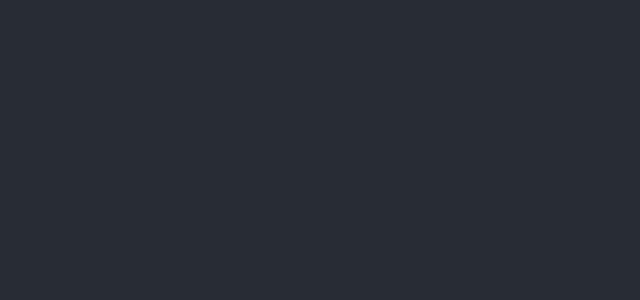
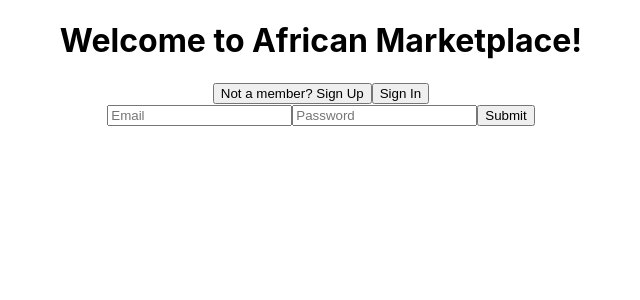
Before and after one commit to AfricanMarketplace-Lambda/frontend, a React (Create React App) app: page / in a window 1280 px wide. Shown: the top 300 px of the page, without its empty margins (319-959 px from the left). Built offline with nearby package versions, Linux system fonts and the light colour scheme; no server answers.

Commit message:
Finished login form skeleton and hashed out some basic functions. submit needs to be finished

```diff
--- a/src/App.js
+++ b/src/App.js
@@ -1,12 +1,74 @@
+
 import './App.css';
+import axios from 'axios'
+import React, { useEffect, useState }  from 'react'
+import Login from './Login'
 
-function App() {
+
+export default function App() {
+
+function itemMaker(raw){
+
+  const data = raw.data
+  return(
+   <div>
+     <img src= {data.picture} alt= {data.title}/>
+     <h3>{data.title}</h3>
+     <p>{data.price}</p>
+     <p>{data.description}</p>
+   </div>
+ )
+}
+
+const initialState = {
+  email: "",
+  password: "",
+}
+
+const [formValues, setFormValues] = useState(initialState)
+
+const onChange = (evt) => {
+  const { name, value } = evt.target
+  setFormValues({
+    ...formValues,
+    [name]: value
+  })}
+
+
+
+
+const onSubmit = evt => {
+  evt.preventDefault()
+  console.log(formValues)
+
+}
+
+
+useEffect(() => {
+axios
+    .get(`https://tt17-african-marketplace.herokuapp.com/items`)
+    .then(res => {
+      res.data.forEach(document.querySelector('.itemCard').appendChild(itemMaker(res)))
+      })
+     .catch(err => console.log(err))
+},[])
+
+
+
+
   return (
     <div className="App">
-      <header className="App-header">
-      </header>
+    <div>
+      <h1>Welcome to African Marketplace!</h1>
+      <nav>
+        <button>Not a member? Sign Up</button>
+        <button >Sign In</button>
+      </nav>
+      <div className= 'itemCard'>
+        <Login onChange= {onChange} onSubmit= {onSubmit} values= {formValues}/>
+      </div>
+    </div>
+
     </div>
   );
-}
-
-export default App;
+};
--- /dev/null
+++ b/src/Login.js
@@ -0,0 +1,32 @@
+
+import React from 'react'
+
+export default function Login(props) {
+
+    const {onChange, onSubmit, values} = props
+
+
+
+
+return (
+ <div>
+     <form
+     onSubmit= {onSubmit}>
+    <input
+        type="email"
+        value={values.email}
+        onChange={onChange}
+        name='email'
+        placeholder= "Email"/>
+    <input
+        type="text"
+        placeholder= "Password"
+        name='password'
+        value= {values.password}
+        onChange= {onChange}
+        />
+    <button>Submit</button>
+    </form>
+</div>
+
+)}
```
Also changed, not shown: 1 other file (tests, documents, lock files or other folders).
